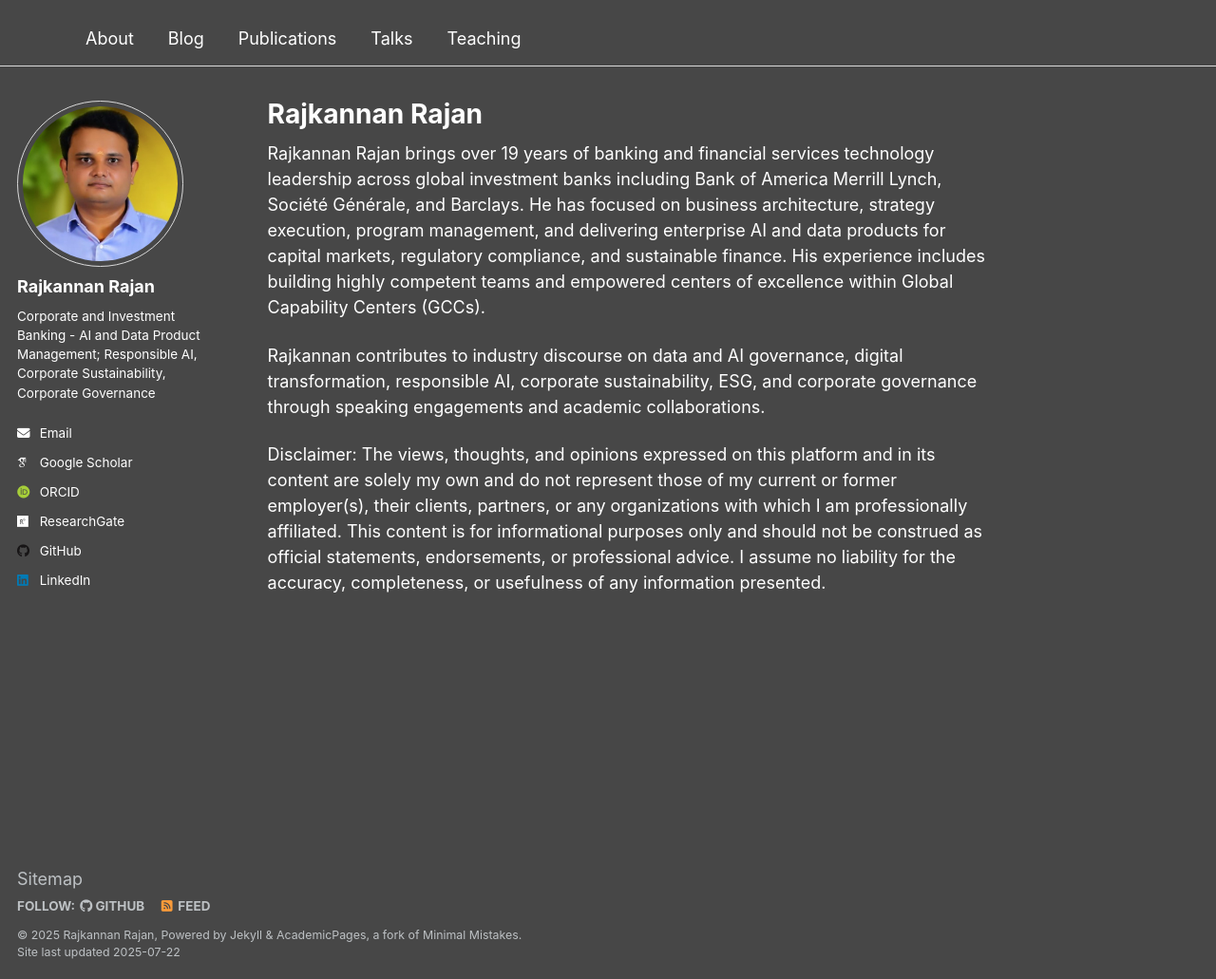
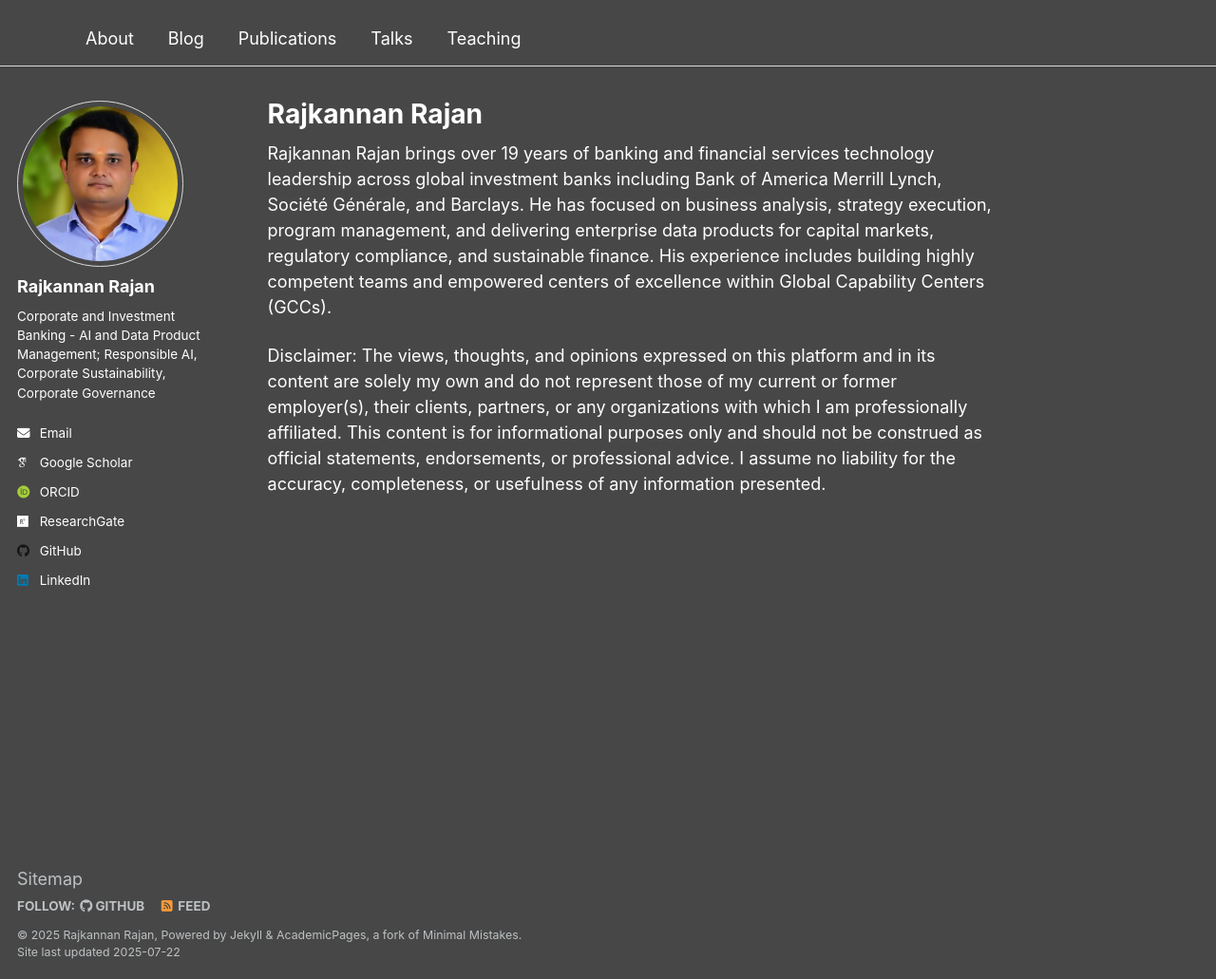
Before and after one commit to rajkannanrajan/rajkannanrajan.github.io, a Jekyll site: the page built from _pages/about.md, in a window 1280 px wide and 1031 px high. Shown: the whole window at 95% size. Built offline with Jekyll 4.4.1, drawn with Linux system fonts in a browser that asks for light colours; some web fonts are replaced.

Commit message:
Update about.md

```diff
--- a/_pages/about.md
+++ b/_pages/about.md
@@ -7,9 +7,7 @@ redirect_from:
   - /about.html
 ---
 
-Rajkannan Rajan brings over 19 years of banking and financial services technology leadership across global investment banks including Bank of America Merrill Lynch, Société Générale, and Barclays. He has focused on business architecture, strategy execution, program management, and delivering enterprise AI and data products for capital markets, regulatory compliance, and sustainable finance. His experience includes building highly competent teams and empowered centers of excellence within Global Capability Centers (GCCs).
-
-Rajkannan contributes to industry discourse on data and AI governance, digital transformation, responsible AI, corporate sustainability, ESG, and corporate governance through speaking engagements and academic collaborations.
+Rajkannan Rajan brings over 19 years of banking and financial services technology leadership across global investment banks including Bank of America Merrill Lynch, Société Générale, and Barclays. He has focused on business analysis, strategy execution, program management, and delivering enterprise data products for capital markets, regulatory compliance, and sustainable finance. His experience includes building highly competent teams and empowered centers of excellence within Global Capability Centers (GCCs).
 
 Disclaimer:
 The views, thoughts, and opinions expressed on this platform and in its content are solely my own and do not represent those of my current or former employer(s), their clients, partners, or any organizations with which I am professionally affiliated. This content is for informational purposes only and should not be construed as official statements, endorsements, or professional advice. I assume no liability for the accuracy, completeness, or usefulness of any information presented.
```
